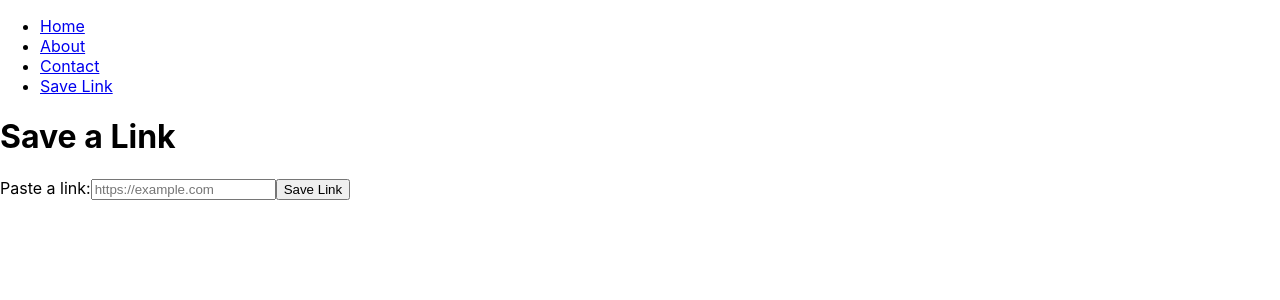
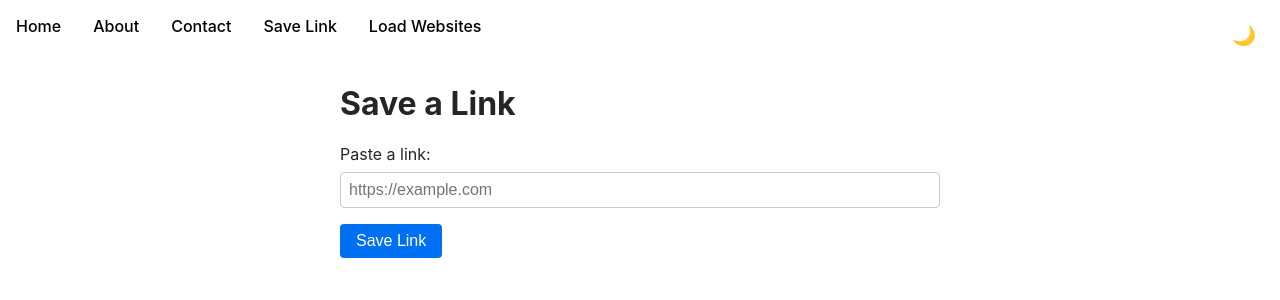
Before and after one commit to 0x85EAF00D/WebCache, a React (Create React App) app in the folder react_frontend/web-bank-frontend/: page /save-link in a window 1280 px wide. Shown: the top 300 px of the page. Built offline with nearby package versions, Linux system fonts and the light colour scheme.

Commit message:
latest version of frontend

```diff
--- /dev/null
+++ b/react_frontend/web-bank-frontend/postcss.config.js
@@ -0,0 +1,6 @@
+module.exports = {
+  plugins: {
+    tailwindcss: {},
+    autoprefixer: {},
+  },
+}
--- a/react_frontend/web-bank-frontend/src/App.css
+++ b/react_frontend/web-bank-frontend/src/App.css
@@ -1,20 +1,48 @@
 /* App.css */
+/* Apply theme to both html and body for full coverage */
+html, body {
+  margin: 0;
+  padding: 0;
+  min-height: 100vh;
+}
+
+/* Make the root div take full height */
+#root {
+  min-height: 100vh;
+}
+
 .App {
   text-align: center;
+  min-height: 100vh;
 }
 
-/* Add dark and light theme */
+/* Theme styles */
 .light-theme {
   background-color: white;
+  color: #242528;
+  min-height: 100vh;
+}
+
+.dark-theme {
+  background-color: #242528;
+  color: white;
+  min-height: 100vh;
+}
+
+/* Adjust nav styles for both themes */
+nav {
+  padding: 1rem;
+}
+
+.dark-theme nav a {
+  color: white;
+}
+
+.light-theme nav a {
   color: black;
 }
 
-.dark-theme {
-  background-color: #121212;
-  color: white;
-}
-
-/* Existing styles */
+/* Rest of your existing styles */
 .App-logo {
   height: 40vmin;
   pointer-events: none;
@@ -27,14 +55,20 @@
 }
 
 .App-header {
-  background-color: #282c34;
   min-height: 100vh;
   display: flex;
   flex-direction: column;
   align-items: center;
   justify-content: center;
   font-size: calc(10px + 2vmin);
-  color: white;
+}
+
+.dark-theme .App-header {
+  background-color: #242528;
+}
+
+.light-theme .App-header {
+  background-color: #f0f0f0;
 }
 
 .App-link {
@@ -49,3 +83,54 @@
     transform: rotate(360deg);
   }
 }
+
+/* Add these new styles to your App.css */
+nav {
+  padding: 1rem;
+  position: relative;  /* This allows absolute positioning of children */
+}
+
+nav ul {
+  list-style: none;
+  padding: 0;
+  margin: 0;
+  display: flex;
+  align-items: center;
+}
+
+nav ul li {
+  margin-right: 2rem;
+}
+
+/* Style for all nav links */
+nav a {
+  text-decoration: none;
+  font-weight: 500;
+}
+
+/* Theme button specific styling */
+/* Updated theme button styling */
+.theme-toggle {
+  position: fixed;  /* This pins it to the viewport */
+  right: 1rem;     /* Distance from right edge */
+  top: 1rem;       /* Distance from top edge */
+  background: none;
+  border: none;
+  cursor: pointer;
+  padding: 0.5rem;
+  font-size: 1.2rem;
+  z-index: 1000;   /* This ensures it stays on top of other content */
+}
+
+.theme-toggle:hover {
+  opacity: 0.8;
+}
+
+/* Keep your existing theme styles */
+.light-theme nav a {
+  color: black;
+}
+
+.dark-theme nav a {
+  color: white;
+}
--- a/react_frontend/web-bank-frontend/src/App.js
+++ b/react_frontend/web-bank-frontend/src/App.js
@@ -1,20 +1,62 @@
-import React from 'react';
+import React, { useEffect, useState } from 'react';
 import { BrowserRouter as Router, Route, Routes, Link } from 'react-router-dom';
 import Home from './components/Home';
 import About from './components/About';
 import Contact from './components/Contact';
-import SavePage from './components/Save_Page'; // Import SavePage component
+import SavePage from './components/Save_Page';
+import './App.css'; // Import the updated CSS file
+import LoadPage from './components/Load_Page';
+
 
 function App() {
+  const [theme, setTheme] = useState('light-theme'); // Default to light theme
+
+  // Function to switch between light and dark mode
+  const toggleTheme = () => {
+    setTheme(theme === 'light-theme' ? 'dark-theme' : 'light-theme');
+  };
+
+  // Detect browser's preferred color scheme
+  useEffect(() => {
+    // Check if the browser prefers dark mode
+    const userPrefersDark = window.matchMedia('(prefers-color-scheme: dark)').matches;
+
+    // Set the initial theme
+    setTheme(userPrefersDark ? 'dark-theme' : 'light-theme');
+
+    // Listen for changes to the user's color scheme preference
+    const mediaQuery = window.matchMedia('(prefers-color-scheme: dark)');
+    const handleChange = (e) => {
+      setTheme(e.matches ? 'dark-theme' : 'light-theme');
+    };
+
+    mediaQuery.addEventListener('change', handleChange);
+
+    // Cleanup the event listener on component unmount
+    return () => {
+      mediaQuery.removeEventListener('change', handleChange);
+    };
+  }, []); // Empty dependency array ensures this runs only once, when the app loads
+
   return (
-    <Router>
-      <div>
+    <div className={theme}> {/* Apply the theme dynamically here */}
+      <Router>
+        {/* Everything inside here is part of your App component */}
         <nav>
           <ul>
             <li><Link to="/">Home</Link></li>
             <li><Link to="/about">About</Link></li>
             <li><Link to="/contact">Contact</Link></li>
-            <li><Link to="/save-link">Save Link</Link></li> {/* Add link for SavePage */}
+            <li><Link to="/save-link">Save Link</Link></li>
+            <li><Link to="/load-websites">Load Websites</Link></li>
+
+            {/* Add the theme toggle button as a new list item */}
+            <li>
+            <button className="theme-toggle" onClick={toggleTheme}>
+              {theme === 'light-theme' ? '🌙' : '☀️'}
+            </button>
+            </li>
+
           </ul>
         </nav>
 
@@ -22,10 +64,11 @@ function App() {
           <Route path="/" element={<Home />} />
           <Route path="/about" element={<About />} />
           <Route path="/contact" element={<Contact />} />
-          <Route path="/save-link" element={<SavePage />} /> {/* Add route for SavePage */}
+          <Route path="/save-link" element={<SavePage />} />
+          <Route path="/load-websites" element={<LoadPage />} />
         </Routes>
-      </div>
-    </Router>
+      </Router>
+    </div>
   );
 }
 
--- /dev/null
+++ b/react_frontend/web-bank-frontend/src/components/LoadPage.module.css
@@ -0,0 +1,30 @@
+.container {
+    margin-top: 2rem !important;
+    margin-bottom: 2rem !important;
+  }
+
+  .loading {
+    display: flex;
+    flex-direction: column;
+    align-items: center;
+    gap: 1rem;
+    padding: 2rem;
+  }
+
+  .card {
+    transition: box-shadow 0.3s ease-in-out !important;
+  }
+
+  .card:hover {
+    box-shadow: 0 4px 8px rgba(0, 0, 0, 0.1) !important;
+  }
+
+  .link {
+    word-break: break-all;
+    display: block;
+    margin-bottom: 0.5rem;
+  }
+
+  .date {
+    margin-top: 0.5rem;
+  }
--- /dev/null
+++ b/react_frontend/web-bank-frontend/src/components/Load_Page.js
@@ -0,0 +1,100 @@
+import React, { useState, useEffect } from 'react';
+import {
+  Container,
+  Card,
+  CardContent,
+  Typography,
+  Link,
+  CircularProgress,
+  Alert,
+  Stack
+} from '@mui/material';
+import styles from './LoadPage.module.css';
+
+const LoadPage = () => {
+  const [websites, setWebsites] = useState([]);
+  const [isLoading, setIsLoading] = useState(true);
+  const [error, setError] = useState(null);
+
+  useEffect(() => {
+    fetchWebsites();
+  }, []);
+
+  const fetchWebsites = async () => {
+    try {
+      const response = await fetch('http://localhost:3000/api/get-links');
+      const data = await response.json();
+
+      if (response.ok) {
+        setWebsites(data);
+      } else {
+        setError('Failed to load websites');
+      }
+    } catch (error) {
+      console.error('Error:', error);
+      setError('Failed to fetch websites');
+    } finally {
+      setIsLoading(false);
+    }
+  };
+
+  if (isLoading) {
+    return (
+      <Container maxWidth="sm" className={styles.container}>
+        <div className={styles.loading}>
+          <CircularProgress />
+          <Typography>Loading...</Typography>
+        </div>
+      </Container>
+    );
+  }
+
+  if (error) {
+    return (
+      <Container maxWidth="sm" className={styles.container}>
+        <Alert severity="error">{error}</Alert>
+      </Container>
+    );
+  }
+
+  return (
+    <Container maxWidth="sm" className={styles.container}>
+      <Typography variant="h4" component="h1" gutterBottom align="center">
+        Saved Websites
+      </Typography>
+
+      <Stack spacing={2}>
+        {websites.length === 0 ? (
+          <Typography color="text.secondary" align="center">
+            No websites saved yet
+          </Typography>
+        ) : (
+          websites.map((website, index) => (
+            <Card key={index} className={styles.card}>
+              <CardContent>
+                <Link
+                  href={website.link}
+                  target="_blank"
+                  rel="noopener noreferrer"
+                  underline="hover"
+                  className={styles.link}
+                >
+                  {website.link}
+                </Link>
+                <Typography
+                  variant="body2"
+                  color="text.secondary"
+                  className={styles.date}
+                >
+                  Saved on: {new Date(website.savedAt).toLocaleDateString()}
+                </Typography>
+              </CardContent>
+            </Card>
+          ))
+        )}
+      </Stack>
+    </Container>
+  );
+};
+
+export default LoadPage;
--- /dev/null
+++ b/react_frontend/web-bank-frontend/src/components/SavePage.module.css
@@ -0,0 +1,33 @@
+.form {
+    margin: 2rem auto;
+    max-width: 600px;
+    padding: 0 1rem;
+  }
+
+  .label {
+    display: flex;
+    flex-direction: column;
+    gap: 0.5rem;
+    margin-bottom: 1rem;
+  }
+
+  .input {
+    padding: 0.5rem;
+    border: 1px solid #ccc;
+    border-radius: 4px;
+    font-size: 1rem;
+  }
+
+  .button {
+    padding: 0.5rem 1rem;
+    background-color: #0070f3;
+    color: white;
+    border: none;
+    border-radius: 4px;
+    cursor: pointer;
+    font-size: 1rem;
+  }
+
+  .button:hover {
+    background-color: #0051cc;
+  }
--- a/react_frontend/web-bank-frontend/src/components/Save_Page.js
+++ b/react_frontend/web-bank-frontend/src/components/Save_Page.js
@@ -1,9 +1,9 @@
 import React, { useState } from 'react';
+import styles from './SavePage.module.css'; // Import the CSS module
 
 const SavePage = () => {
   const [link, setLink] = useState('');
 
-  // Handle form submission
   const handleSubmit = async (e) => {
     e.preventDefault();
 
@@ -13,7 +13,7 @@ const SavePage = () => {
     }
 
     try {
-      const response = await fetch('http://localhost:3000/api/save-link', {  // Make sure this URL points to your back-end
+      const response = await fetch('http://localhost:3000/api/save-link', {
         method: 'POST',
         headers: {
           'Content-Type': 'application/json',
@@ -36,12 +36,11 @@ const SavePage = () => {
     }
   };
 
-
   return (
-    <div>
+    <div className={styles.form}>
       <h1>Save a Link</h1>
       <form onSubmit={handleSubmit}>
-        <label>
+        <label className={styles.label}>
           Paste a link:
           <input
             type="url"
@@ -49,9 +48,10 @@ const SavePage = () => {
             onChange={(e) => setLink(e.target.value)}
             placeholder="https://example.com"
             required
+            className={styles.input}
           />
         </label>
-        <button type="submit">Save Link</button>
+        <button type="submit" className={styles.button}>Save Link</button>
       </form>
     </div>
   );
```
Also changed, not shown: react_frontend/web-bank-frontend/package.json (+9 -0 lines), react_frontend/web-bank-frontend/tailwind.config.js (added, +8 -0 lines), 1 other file (tests, documents, lock files or other folders).
